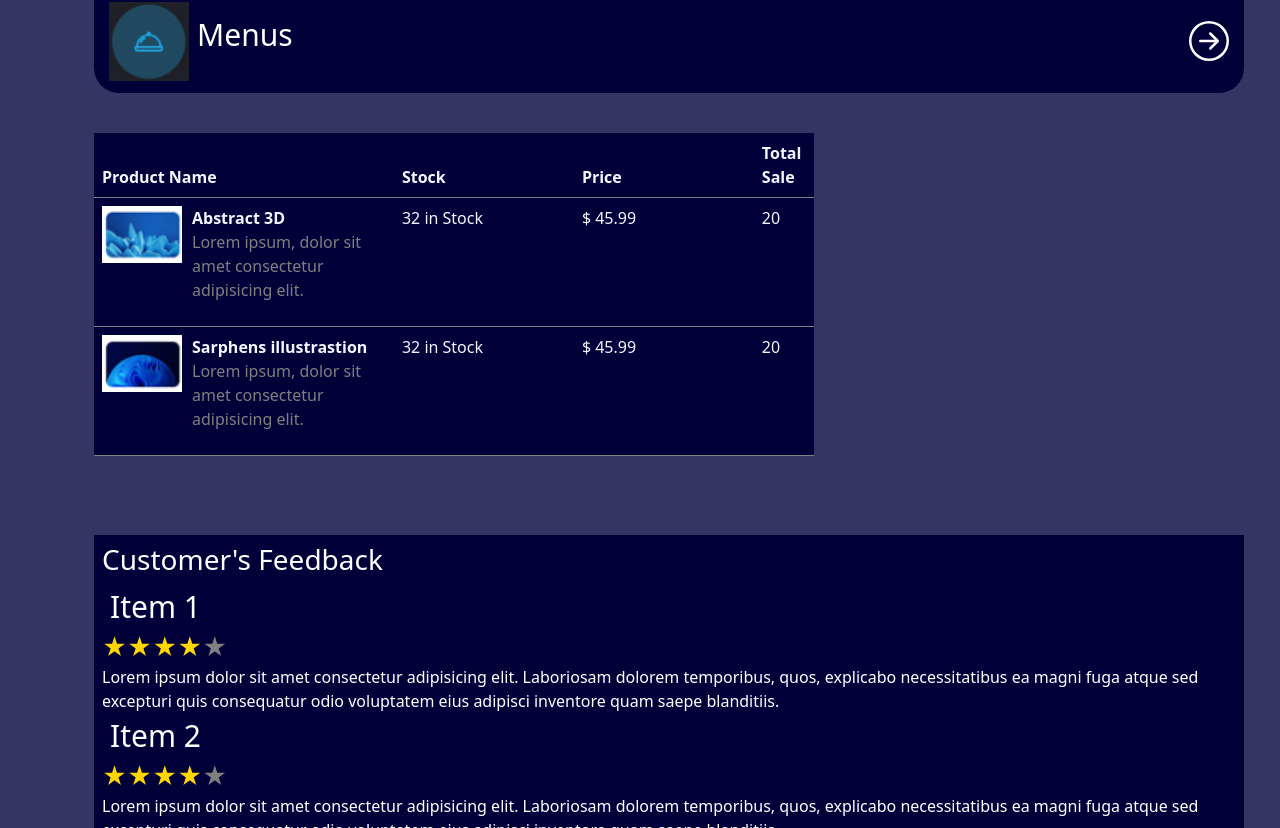
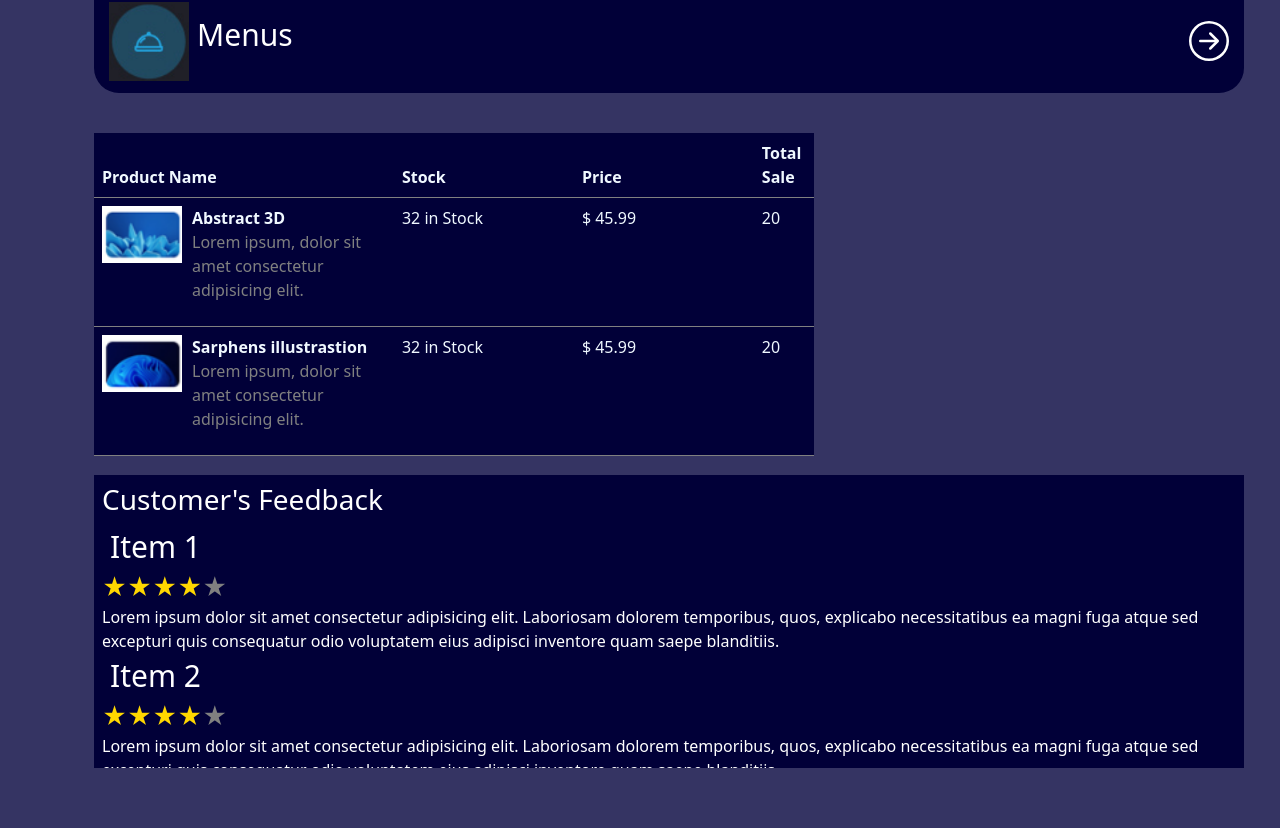
Before and after one commit to vijayshagara/money_save_new, a React (Vite) app: page / in a window 1280 px wide. Shown: the part 1362-2190 px from the top of the page. After the commit the page ends 2130 px from the top, so only its background shows below. Built offline with nearby package versions, Linux system fonts and the light colour scheme.

Commit message:
Update Table.jsx

```diff
--- a/src/component/Table/Table.jsx
+++ b/src/component/Table/Table.jsx
@@ -81,7 +81,7 @@ const Table = () => {
       </div>
       <div
         className="table_card"
-        style={{ width: "557px", padding: "60px 0 0 0" }}
+        style={{ width: "557px", padding: "0px 0 0 0" }}
       >
         <div className="card_p_table_text p-2">
           <h3 className="text-white">Customer's Feedback</h3>
```
